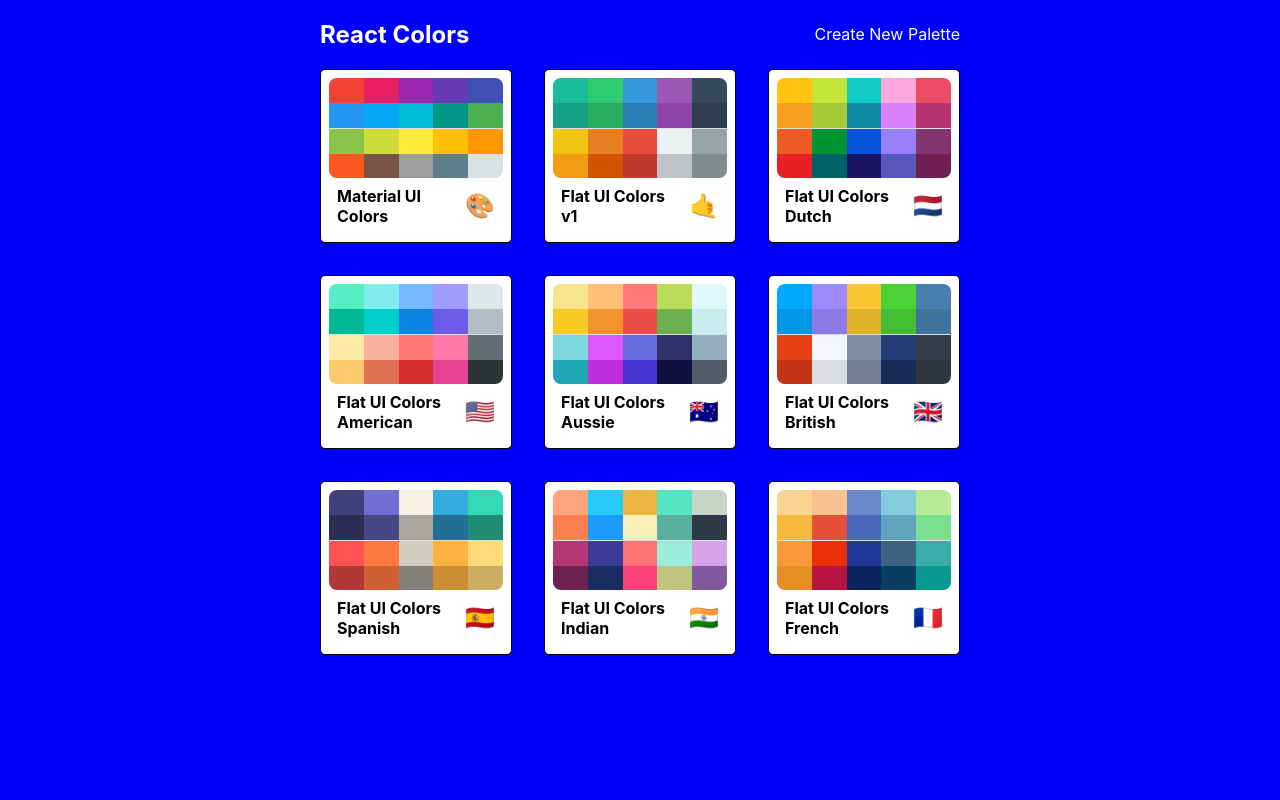
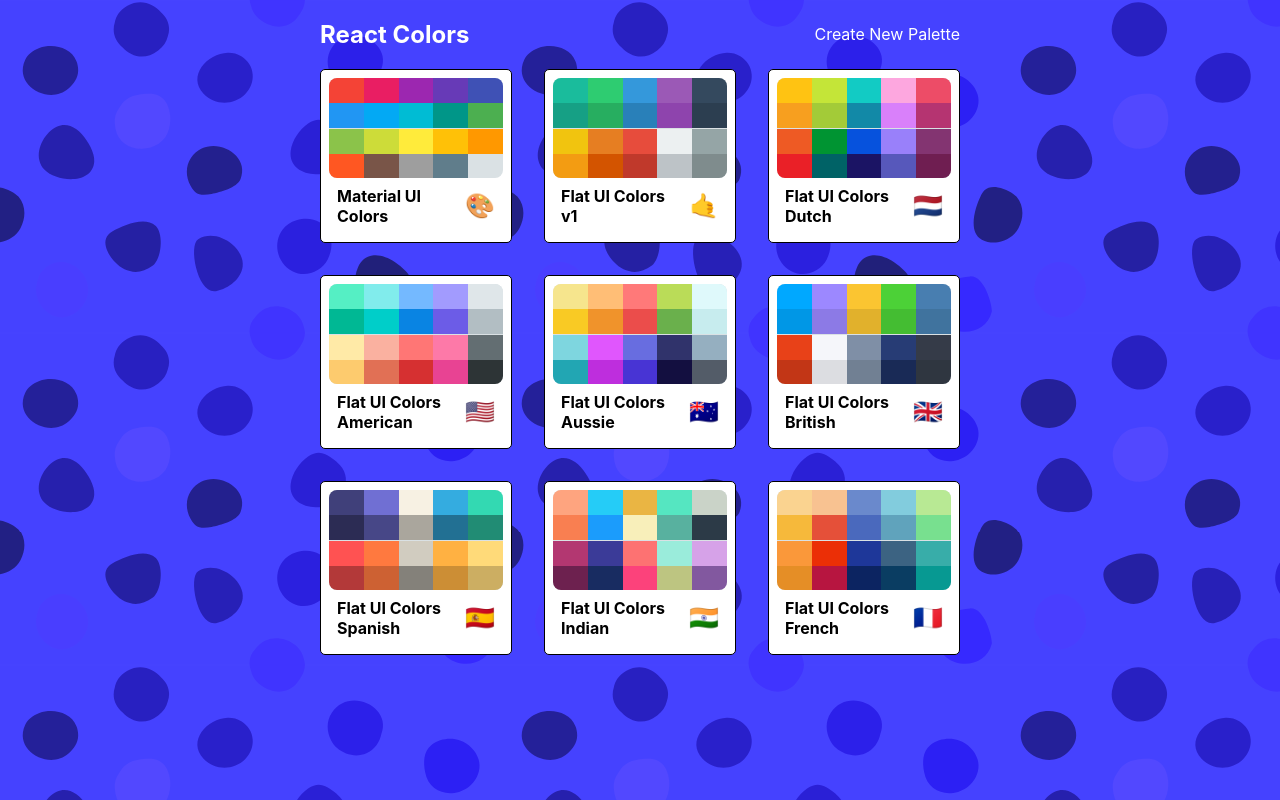
Before and after one commit to zubayerhimel/re-tone, a React (Create React App) app: page / in a window 1280 px wide. Built offline with nearby package versions, Linux system fonts and the light colour scheme.

Commit message:
background svg done

```diff
--- a/src/style/PaletteList.js
+++ b/src/style/PaletteList.js
@@ -1,4 +1,5 @@
 import sizes from "./MediaQueries";
+import bg from "./bg.svg";
 
 export default {
   root: {
@@ -6,7 +7,11 @@ export default {
     height: "100vh",
     display: "flex",
     alignItems: "flex-start",
-    justifyContent: "center"
+    overflow: "scroll",
+    justifyContent: "center",
+    /* background by SVGBackgrounds.com */
+    backgroundColor: "#4542ff",
+    backgroundImage: `url(${bg})`
   },
   container: {
     width: "50%",
```
Also changed, not shown: src/style/bg.svg (added).
